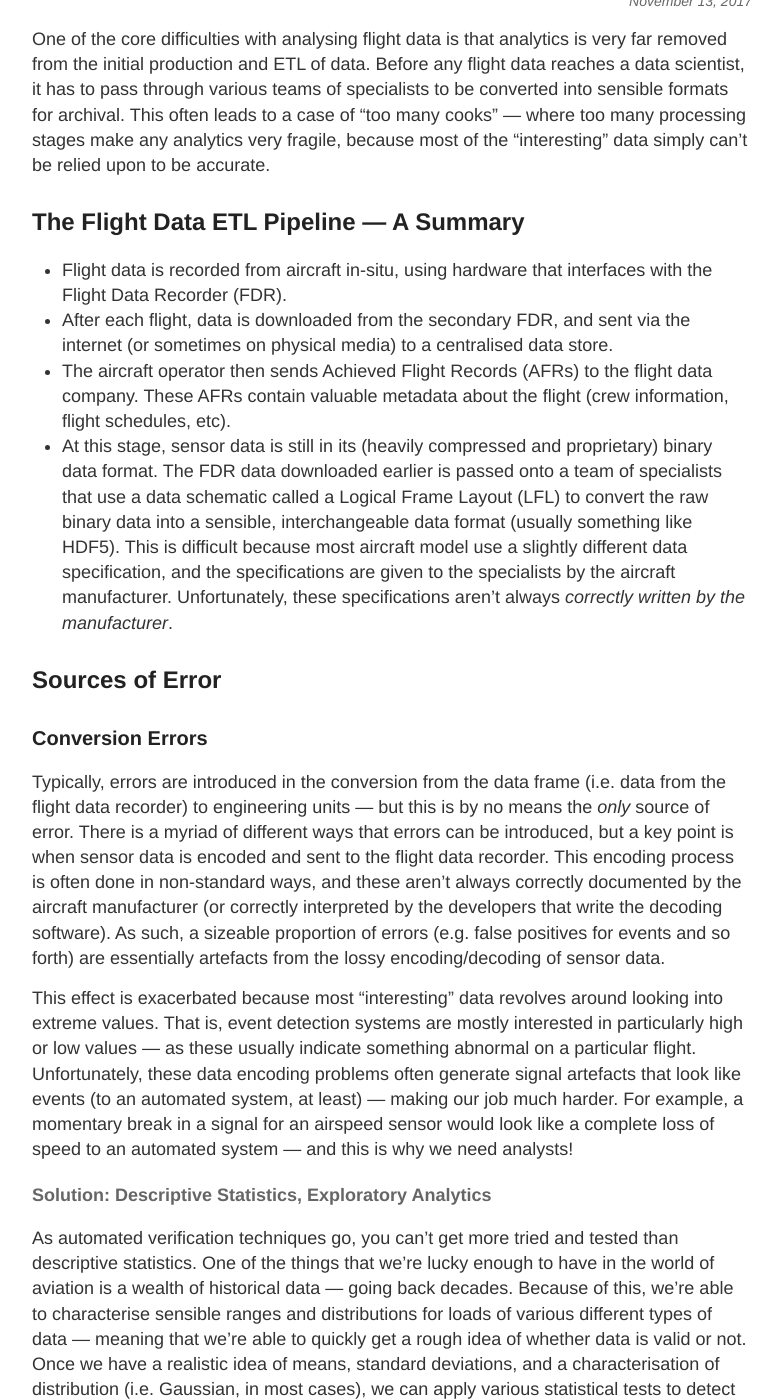
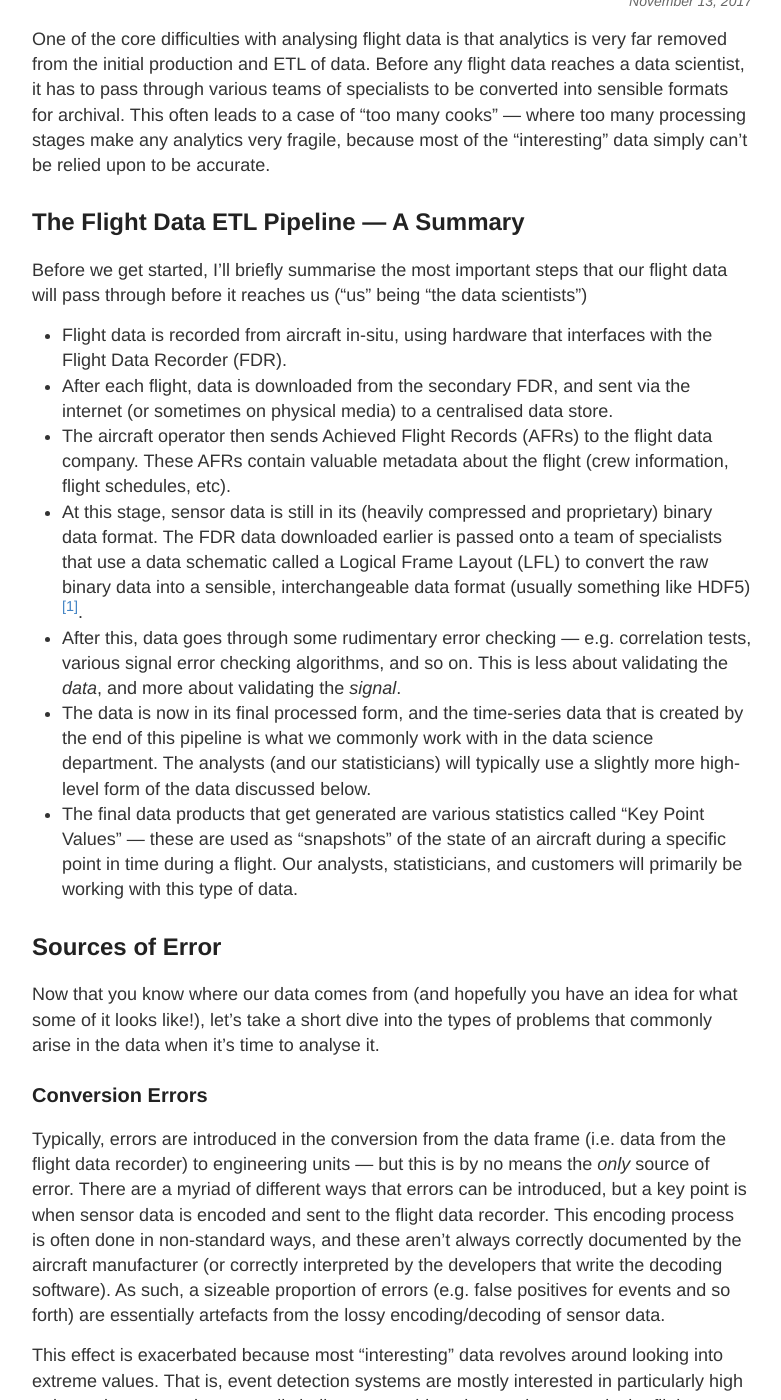
Before and after one commit to smith01s/newey01c.github.io, a Jekyll site: the page built from _posts/2017-11-13-data-quality.md, in a window 1280 px wide and 1400 px high, scrolled down 235 px. Shown: the whole window, without its empty margins (248-1029 px from the left). Built offline with Jekyll 4.4.1, drawn with Linux system fonts in a browser that asks for light colours; nearby versions of some CDN libraries; some of the changed text lies outside the part shown.

Commit message:
Finish post, hopefully

```diff
--- a/_posts/2017-11-13-data-quality.md
+++ b/_posts/2017-11-13-data-quality.md
@@ -16,6 +16,10 @@ be relied upon to be accurate.
 
 ## The Flight Data ETL Pipeline --- A Summary
 
+Before we get started, I'll briefly summarise the most important steps that our
+flight data will pass through before it reaches us ("us" being "the data
+scientists")
+
 * Flight data is recorded from aircraft in-situ, using hardware that interfaces
   with the Flight Data Recorder (FDR).
 * After each flight, data is downloaded from the secondary FDR, and sent via
@@ -27,19 +31,38 @@ be relied upon to be accurate.
   proprietary) binary data format. The FDR data downloaded earlier is passed
   onto a team of specialists that use a data schematic called a Logical Frame
   Layout (LFL) to convert the raw binary data into a sensible, interchangeable
-  data format (usually something like HDF5). This is difficult because most
-  aircraft model use a slightly different data specification, and the
-  specifications are given to the specialists by the aircraft manufacturer.
-  Unfortunately, these specifications aren't always *correctly written by the
-  manufacturer*.
+  data format (usually something like HDF5)[^1].
+* After this, data goes through some rudimentary error checking --- e.g.
+  correlation tests, various signal error checking algorithms, and so on. This
+  is less about validating the *data*, and more about validating the *signal*.
+* The data is now in its final processed form, and the time-series data that is
+  created by the end of this pipeline is what we commonly work with in the data
+  science department. The analysts (and our statisticians) will typically use a
+  slightly more high-level form of the data discussed below.
+* The final data products that get generated are various statistics called "Key
+  Point Values" --- these are used as "snapshots" of the state of an aircraft
+  during a specific point in time during a flight. Our analysts, statisticians,
+  and customers will primarily be working with this type of data.
+
+[^1]: This is difficult because most aircraft models use a slightly different
+      data compression scheme, and the specifications for these are given to a
+      team of specialists here at FDS. These specifications are provided by the
+      aircraft manufacturer, and unfortunately for us, these specifications are
+      often several hundred pages long, and haven't always been *correctly
+      written*.
+
 
 ## Sources of Error
+
+Now that you know where our data comes from (and hopefully you have an idea for
+what some of it looks like!), let's take a short dive into the types of
+problems that commonly arise in the data when it's time to analyse it.
 
 ### Conversion Errors
 
 Typically, errors are introduced in the conversion from the data frame (i.e.
 data from the flight data recorder) to engineering units --- but this is by no
-means the *only* source of error. There is a myriad of different ways that
+means the *only* source of error. There are a myriad of different ways that
 errors can be introduced, but a key point is when sensor data is encoded and
 sent to the flight data recorder. This encoding process is often done in
 non-standard ways, and these aren't always correctly documented by the aircraft
@@ -209,5 +232,5 @@ Whew, that was long. I hope you managed to stay all the way to the end --- and
 I hope that you now have a better understanding of some of the quality problems
 that we experience in flight data analysis!
 
-If I've learned one thing so far since working at Flight Data Services: it's
-*never* simple.
+If I've learned one thing so far since working at Flight Data Services: working
+with this kind of complex engineering data is *never* simple.
```
